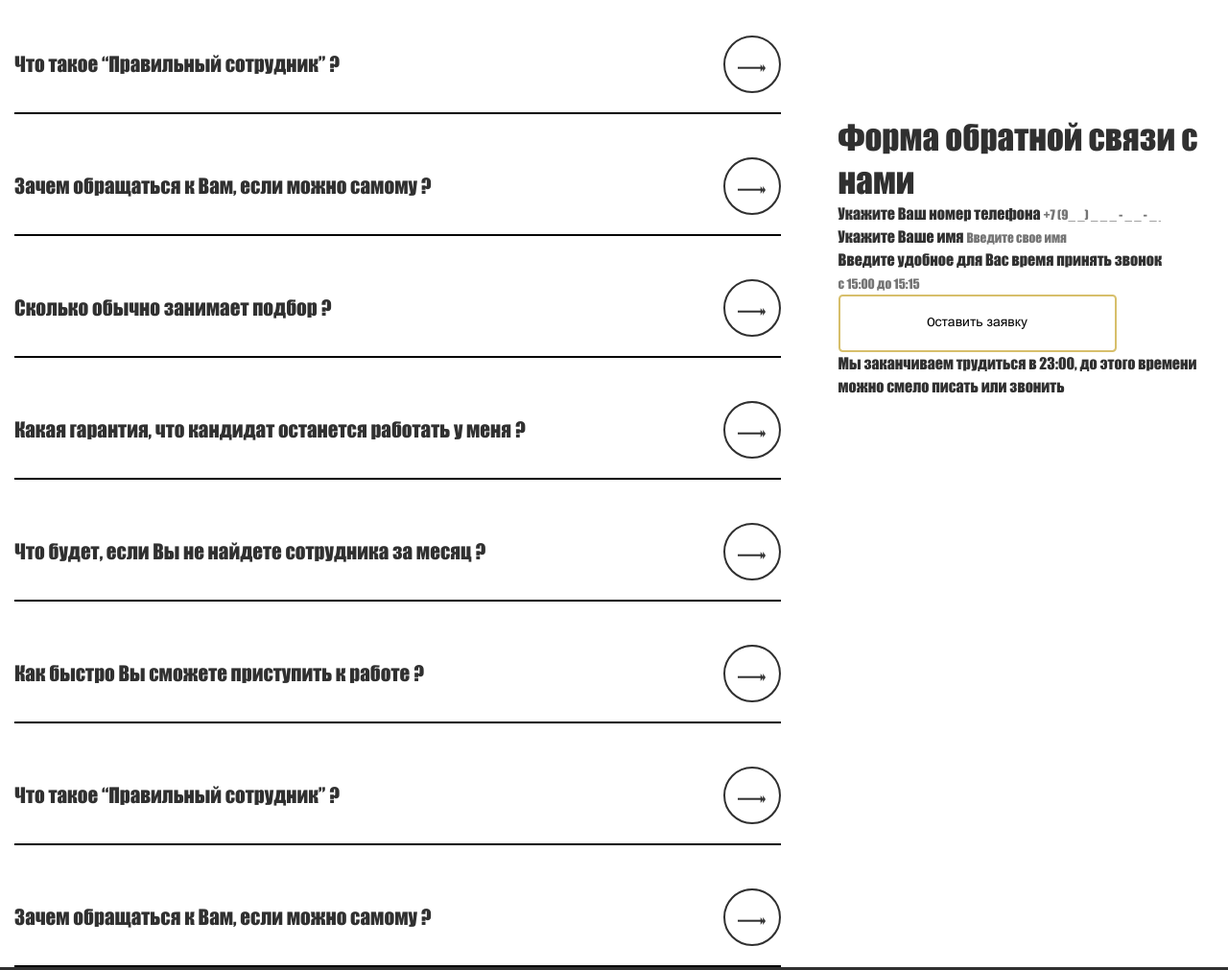
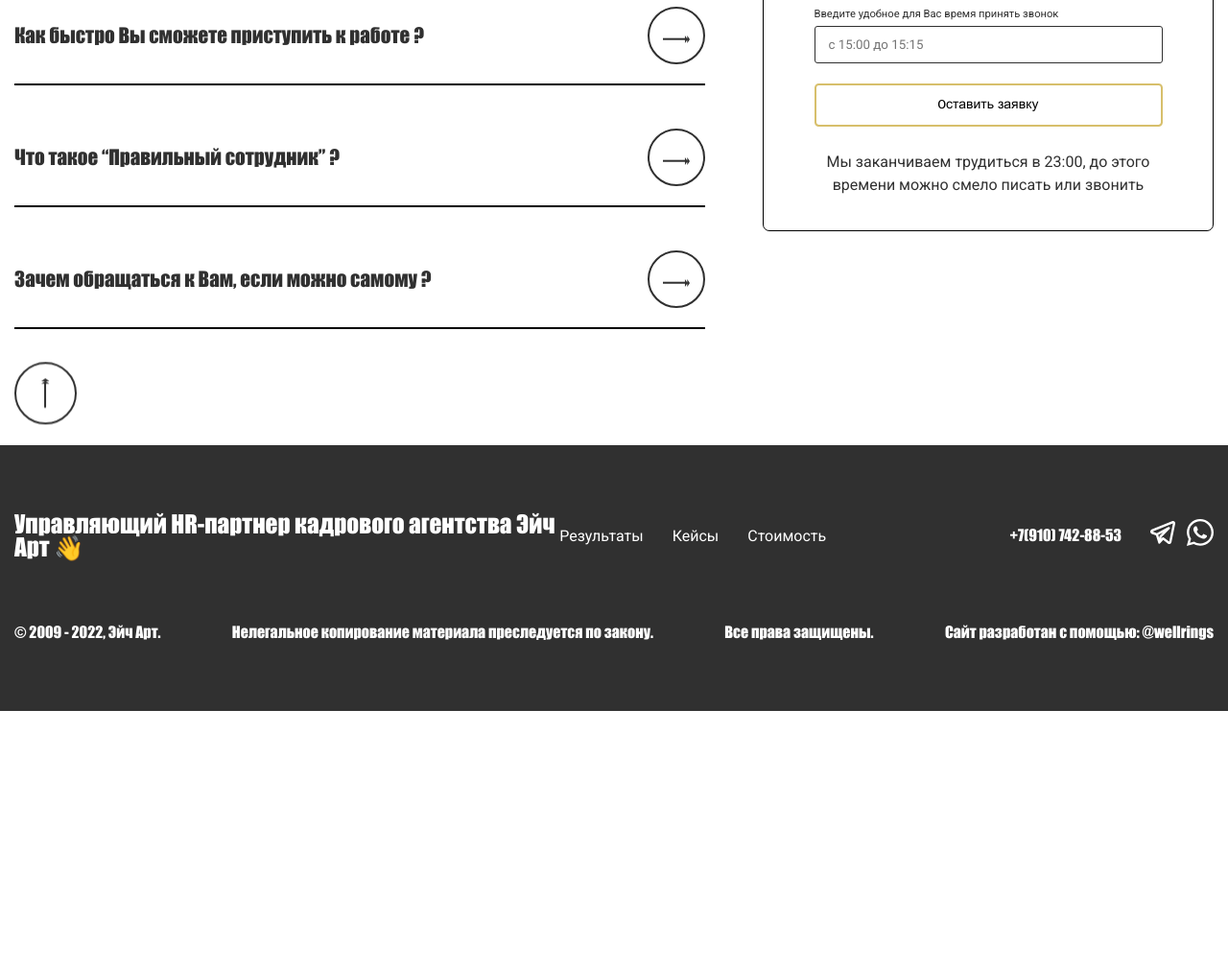
Before and after one commit to maslo0396/EYCH_ART, a website built with webpack: page src/index.html in a window 1280 px wide. Shown: the part 6945-7956 px from the top of the page at 96% size. After the commit the page ends 7686 px from the top, so only its background shows below. Built offline with nearby package versions, Linux system fonts and the light colour scheme.

Commit message:
questions

```diff
--- a/src/index.html
+++ b/src/index.html
@@ -62,7 +62,7 @@
             </nav>
         </div>
     </header>
-    <main class="main">
+    <main class="main" id="main">
        <div class="inner">
             <p class="main-hello">👋, Привет! Я Алена Быкова. Это мое Кадровое агенство.</p>
             <div class="main-title">
@@ -460,30 +460,6 @@
                         <summary class="accordion__question">Зачем обращаться к Вам, если можно самому ?</summary>
                         <p class="accordion__answer">Lorem ipsum dolor sit amet, consectetur adipiscing elit ut aliquam, purus sit amet luctus venenatis, lectus magna fringilla urna, porttitor rhoncus dolor purus non enim praesent elementum facilisis leo, vel. Lorem ipsum dolor sit amet, consectetur adipiscing elit ut aliquam, purus sit amet luctus venenatis, lectus magna fringilla urna, porttitor rhoncus dolor purus non enim praesent elementum facilisis leo, vel </p>
                     </details>
-                    <details class="accordion__item">
-                        <summary class="accordion__question">Сколько обычно занимает подбор ?</summary>
-                        <p class="accordion__answer">Lorem ipsum dolor sit amet, consectetur adipiscing elit ut aliquam, purus sit amet luctus venenatis, lectus magna fringilla urna, porttitor rhoncus dolor purus non enim praesent elementum facilisis leo, vel. Lorem ipsum dolor sit amet, consectetur adipiscing elit ut aliquam, purus sit amet luctus venenatis, lectus magna fringilla urna, porttitor rhoncus dolor purus non enim praesent elementum facilisis leo, vel </p>
-                    </details>
-                    <details class="accordion__item">
-                        <summary class="accordion__question">Какая гарантия, что кандидат останется работать у меня ?</summary>
-                        <p class="accordion__answer">Lorem ipsum dolor sit amet, consectetur adipiscing elit ut aliquam, purus sit amet luctus venenatis, lectus magna fringilla urna, porttitor rhoncus dolor purus non enim praesent elementum facilisis leo, vel. Lorem ipsum dolor sit amet, consectetur adipiscing elit ut aliquam, purus sit amet luctus venenatis, lectus magna fringilla urna, porttitor rhoncus dolor purus non enim praesent elementum facilisis leo, vel </p>
-                    </details>
-                    <details class="accordion__item">
-                        <summary class="accordion__question">Что будет, если Вы не найдете сотрудника за месяц ?</summary>
-                        <p class="accordion__answer">Lorem ipsum dolor sit amet, consectetur adipiscing elit ut aliquam, purus sit amet luctus venenatis, lectus magna fringilla urna, porttitor rhoncus dolor purus non enim praesent elementum facilisis leo, vel. Lorem ipsum dolor sit amet, consectetur adipiscing elit ut aliquam, purus sit amet luctus venenatis, lectus magna fringilla urna, porttitor rhoncus dolor purus non enim praesent elementum facilisis leo, vel </p>
-                    </details>
-                    <details class="accordion__item">
-                        <summary class="accordion__question">Как быстро Вы сможете приступить к работе ?</summary>
-                        <p class="accordion__answer">Lorem ipsum dolor sit amet, consectetur adipiscing elit ut aliquam, purus sit amet luctus venenatis, lectus magna fringilla urna, porttitor rhoncus dolor purus non enim praesent elementum facilisis leo, vel. Lorem ipsum dolor sit amet, consectetur adipiscing elit ut aliquam, purus sit amet luctus venenatis, lectus magna fringilla urna, porttitor rhoncus dolor purus non enim praesent elementum facilisis leo, vel </p>
-                    </details>
-                    <details class="accordion__item">
-                        <summary class="accordion__question">Что такое “Правильный сотрудник” ?</summary>
-                        <p class="accordion__answer">Lorem ipsum dolor sit amet, consectetur adipiscing elit ut aliquam, purus sit amet luctus venenatis, lectus magna fringilla urna, porttitor rhoncus dolor purus non enim praesent elementum facilisis leo, vel. Lorem ipsum dolor sit amet, consectetur adipiscing elit ut aliquam, purus sit amet luctus venenatis, lectus magna fringilla urna, porttitor rhoncus dolor purus non enim praesent elementum facilisis leo, vel </p>
-                    </details>
-                    <details class="accordion__item">
-                        <summary class="accordion__question">Зачем обращаться к Вам, если можно самому ?</summary>
-                        <p class="accordion__answer">Lorem ipsum dolor sit amet, consectetur adipiscing elit ut aliquam, purus sit amet luctus venenatis, lectus magna fringilla urna, porttitor rhoncus dolor purus non enim praesent elementum facilisis leo, vel. Lorem ipsum dolor sit amet, consectetur adipiscing elit ut aliquam, purus sit amet luctus venenatis, lectus magna fringilla urna, porttitor rhoncus dolor purus non enim praesent elementum facilisis leo, vel </p>
-                    </details>
                 </div>
                 <div class="questions__form form">
                     <h4 class="form__header">Форма обратной связи с нами</h4>
@@ -500,11 +476,17 @@
                             <label for="" class="form__label">Введите удобное для Вас время принять звонок </label>
                             <input class="form__input" type="text" required placeholder="с 15:00 до 15:15" autocomplete="off">
                         </div>
-                        <button class="button button--beige form__button">Оставить заявку</button>
+                        <button class="form__button button button--beige">Оставить заявку</button>
                     </form>
                     <p class="form__bottom-text">Мы заканчиваем трудиться в 23:00, до этого времени можно смело писать или звонить</p>
                 </div>
             </div>
+            <a class="scroll scroll__top" href="#main">
+                <svg width="8.558228" height="30.756348" viewBox="0 0 8.55823 30.7563" fill="none" xmlns="http://www.w3.org/2000/svg" xmlns:xlink="http://www.w3.org/1999/xlink">
+                <line id="Line 3" x1="4.514282" y1="0.000000" x2="4.514282" y2="26.655762" stroke="#303030" stroke-opacity="1.000000" stroke-width="2.000000"/>
+                <path id="Union" d="M8.55823 27.8223L4.27911 30.7559L0 27.8223L3.80341 27.8223L0 25.2148L8.55823 25.2148L4.75482 27.8223L8.55823 27.8223Z" clip-rule="evenodd" fill="#303030" fill-opacity="1.000000" fill-rule="evenodd"/>
+                </svg>
+            </a>
         </div>
 
     </section>
--- a/src/style/media.scss
+++ b/src/style/media.scss
@@ -40,6 +40,11 @@
 // REVIEWS ==================================================
 .swiper-button{
      top: -120px;
+}
+
+// QUESTIONS ================================================
+.questions__content{
+     flex-direction: column;
 }
 
 // FOOTER ===================================================
@@ -112,7 +117,7 @@
 
 // REVIEWS ==================================================
 
-
+// QUESTIONS ================================================
 
 // FOOTER ===================================================
 .footer-nav{
@@ -351,6 +356,22 @@
      display: none;
 }
 
+// QUESTIONS ================================================
+.questions{
+     margin-top: 5rem;
+}
+.accordion__question{
+     font-size: 1.2rem;
+     &::after{
+          max-width: 45px;
+          width: 100%;
+          height: 45px;
+     }
+}
+.form{
+     padding: 2.1rem 0.93rem;
+}
+
 // FOOTER ===================================================
      .footer-navbar{
           position: relative;
@@ -405,6 +426,9 @@ button{
      font-size: 0.8rem;
 }
 
+// QUESTIONS ================================================
+
+
 // FOOTER ===================================================
 .footer-info__list{
      text-align: center;
@@ -427,6 +451,8 @@ button{
 // UNIQUE ===================================================
 
 // REVIEWS ==================================================
+
+// QUESTIONS ================================================
 
 // FOOTER ===================================================
 }
@@ -454,5 +480,7 @@ button{
 
 // REVIEWS ==================================================
 
+// QUESTIONS ================================================
+
 // FOOTER ===================================================
 }
--- a/src/style/style.scss
+++ b/src/style/style.scss
@@ -487,8 +487,7 @@
     justify-content: space-between;
     font-family: "Roboto", sans-serif;
 }
-.unique__text {
-}
+
 .uniqui__quote {
     font-style: italic;
     color: var(--color-beige);
@@ -559,14 +558,18 @@
 
 // QUESTIONS ================================================
 .questions {
-    margin-top: 200PX;
+    margin-top: 12.5rem;
+    margin-bottom: 2.5rem;
 }
-
+.questions__header{
+    margin-bottom: 8.75rem;
+}
 .questions__content {
     display: flex;
     align-items: center;
     justify-content: space-between;
     gap: 60px;
+    margin-bottom: 1.5rem;
 }
 
 .accordion {
@@ -613,23 +616,51 @@ summary::after{
     font-family: 'Roboto', sans-serif;
     font-size: 1rem;
 }
-.questions__form {
-}
+
 .form {
+    font-family: "Roboto", sans-serif;
+    color: var(--color-gray);
+    max-width: 470px;
+    width: 100%;
+    display: flex;
+    flex-direction: column;
+    border: 1px solid var(--color-black);
+    border-radius: 7px;
+    padding: 2.5rem 3.75rem;
+    gap: 1.8rem;
 }
 .form__header {
+    font-size: 1.25rem;
 }
-.form__main {
+.form__main, .form__item  {
+    display: flex;
+    flex-direction: column;
 }
-.form__item {
+.form__main{
+    gap: 1.5rem;
 }
+
 .form__label {
+    font-size: 0.8rem;
 }
 .form__input {
+    border: 1px solid var(--color-gray);
+    border-radius: 3px;
+    height: 2.8rem;
+    line-height: 150%;
+    padding-left: 1rem;
 }
 .form__button {
+    height: 45px !important;
+    max-width: 100% !important;
 }
 .form__bottom-text {
+    text-align: center;
+}
+.scroll__top{
+    svg{
+        transform: rotate(180deg);
+    }
 }
 // FOOTER ===================================================
 .footer {
```
